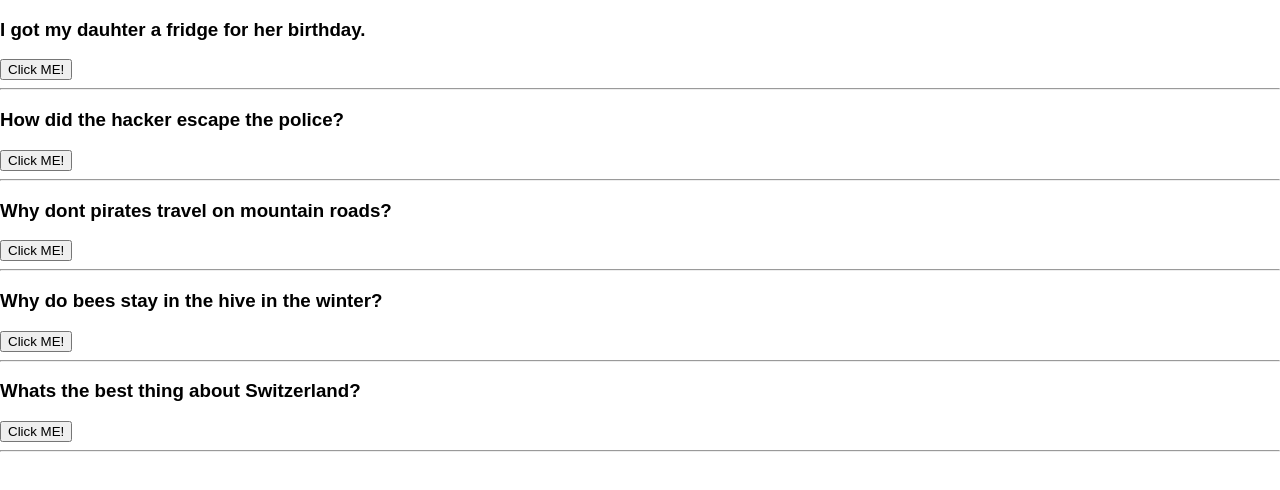
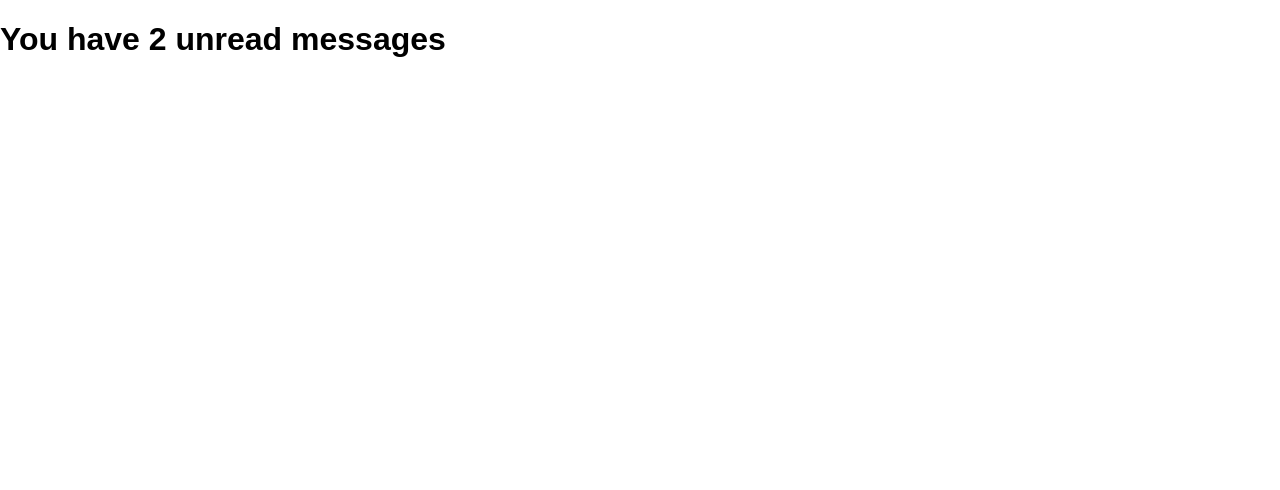
Before and after one commit to HarikaPenukonda/build-a-meme-generator, a React (Create React App) app: page / in a window 1280 px wide. Shown: the top 490 px of the page. Built offline with nearby package versions, Linux system fonts and the light colour scheme.

Commit message:
conditional rendering practice

```diff
--- a/src/App.js
+++ b/src/App.js
@@ -1,24 +1,10 @@
 import React from "react";
-//import Joke from "./conditional-rendering/Joke";
 //import { useState } from "react";
 
 // import Header from "./components/Header";
 // import Meme from "./components/Meme";
+import AppOne from "./conditional-rendering-practice/AppOne"
 
-//import First from "./ternary-practice/First"
-//import Main from "./ternary-practice/Main";
-//import Counter from "./connundrumResolved/Counter";
-//import Events from "./event-listener/Events";
-//import Items from "./connundrum/Items";
-//import State from "./connundrumResolved/State";
-//import Things from "./connundrumResolved/Things"
-//import ThingsPractice from "./connundrumResolved/ThingsPractice";
-//import Contact from "./contactCard/Contact";
-//import Counter2 from "./connundrumResolved/Counter2";
-// import Header from "./passing-data-around/Header";
-// import Body from "./passing-data-around/Body";
-//import Square from "./boxes/Square";
-import AppJoke from "./conditional-rendering/AppJoke"
 
 
 
@@ -28,20 +14,10 @@ export default function App(){
         <div>
             {/* <Header/>
             <Meme/> */}
-            {/* <Events/> */}
-            {/* <Items/> */}
-            {/* <State/> */}
-            {/* <Counter/> */}
-            {/* <Main/> */}
-            {/* <First/> */}
-            {/* <Things/> */}
-            {/* <ThingsPractice/> */}
-            {/* <Contact/> */}
-            {/* <Counter2/> */}
+
             {/* <Header user={user}/>
             <Body user={user}/> */}
-            {/* <Square/> */}
-            <AppJoke/>
+            <AppOne/>
 
         </div>
     )
--- /dev/null
+++ b/src/conditional-rendering-practice/AppOne.js
@@ -0,0 +1,12 @@
+import React, { useState } from "react";
+
+export default function App(){
+    const [messages,setMessages] = useState(["a","b"])
+
+    return(
+        <div>
+
+            {messages.length > 0 && <h1>You have {messages.length} unread messages</h1>}
+        </div>
+    )
+}
```
